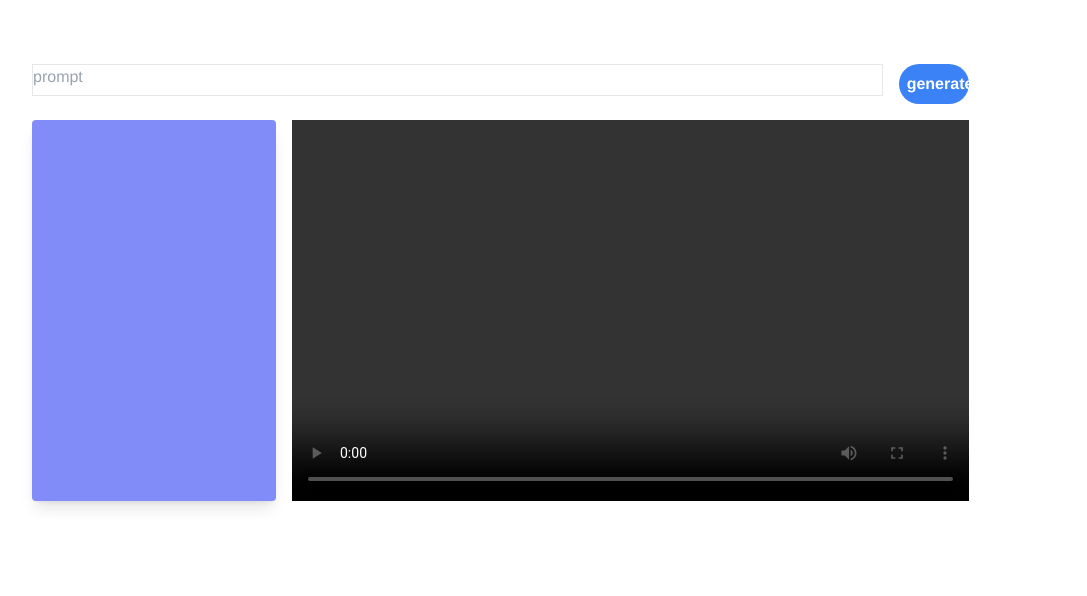
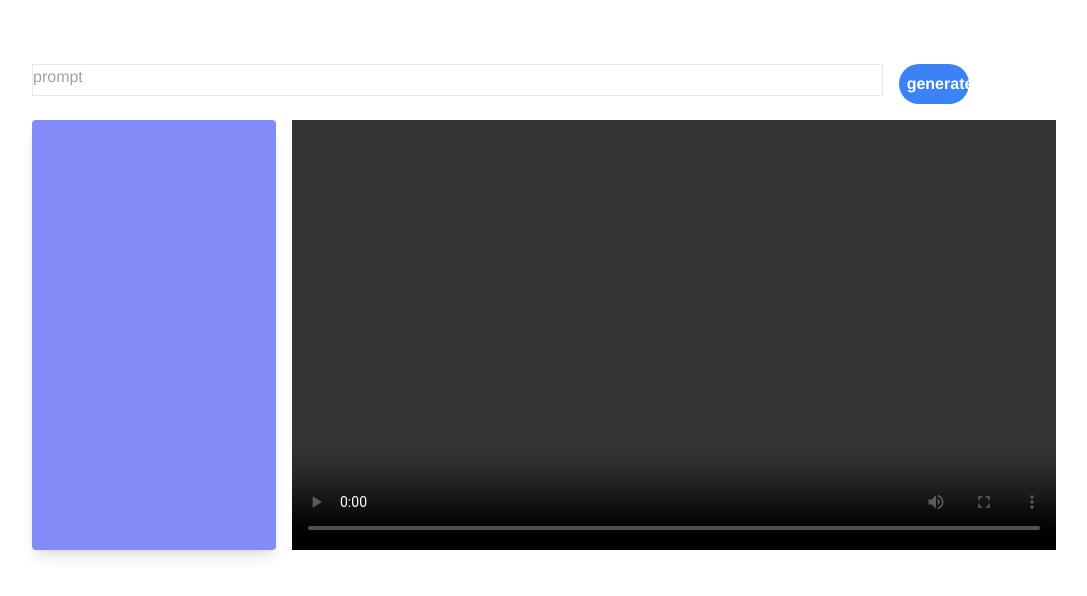
Before and after one commit to kakeru13468/A02_AI_Video_Generation, a Vue app in the folder Web/: page / in a window 1280 px wide. Shown: the top 596 px of the page, without its empty margins (96-1183 px from the left). Built offline with nearby package versions, Linux system fonts and the light colour scheme.

Commit message:
change adjust frame and video frame

```diff
--- a/Web/src/App.vue
+++ b/Web/src/App.vue
@@ -5,7 +5,7 @@
       <button type="button" class="bg-blue-500 hover:bg-blue-700 text-white font-bold py-2 px-2 rounded-full ">generate</button>
       <!--<div class="p-2 col-span-3 h-full bg-indigo-400"></div>-->
       <div class="col-span-3 h-full bg-indigo-400 max-w-sm rounded overflow-hidden shadow-lg"></div>
-      <video class="w-full col-span-8 aspect-video bg-black" controls></video>
+      <video class="w-full col-span-9 aspect-video bg-black" controls></video>
     </div>
   </div>
 </template>
```
